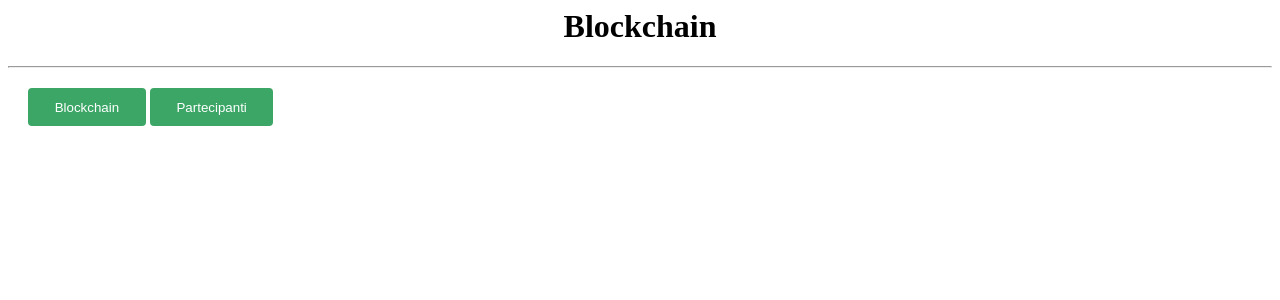
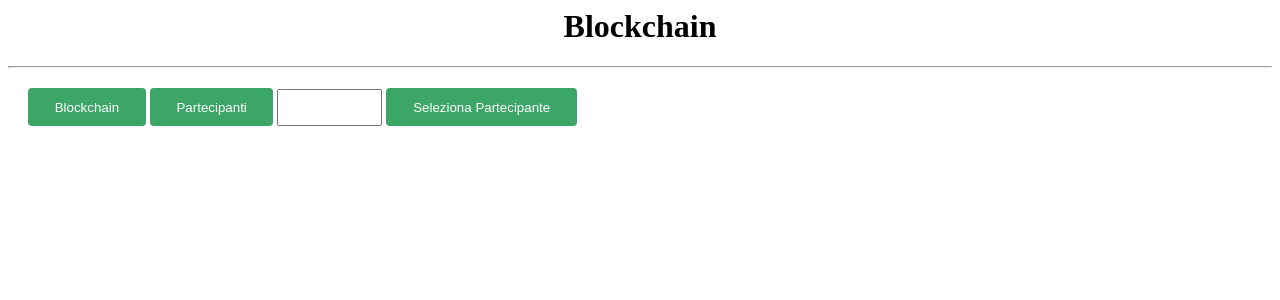
Before and after one commit to GiovanniFausto/Progetto_APL, a Flask app: page / in a window 1280 px wide. Shown: the top 300 px of the page. Run offline with Flask 2, Linux system fonts and the light colour scheme.

Commit message:
add get partecipante

```diff
--- a/Python/serversql.py
+++ b/Python/serversql.py
@@ -149,7 +149,17 @@ def getChain():
     chain = blockchain.getChain() # prende tutta la bc
     dimChain = len(chain)
     res = {"Lunghezza": dimChain, "Catena": chain}
-    return json.dumps(res), 200 #restituisce in formato json la bc
+    return creaListaHtml(chain), 200 #restituisce in formato json la bc
+
+def creaListaHtml(elements):#crea una lista
+    string = "<ul>\n"
+    for s in elements:
+        x=""
+        for i in s:
+            x+=str(i)+" : "+str(s[i])+"<br>"
+        string += "<li>" + x + "</li>\n"
+    string += "</ul>"
+    return string
 
 @app.route('/partecipanti', methods=['GET'])
 def getPartecipantiTest():
--- a/Python/templates/index.html
+++ b/Python/templates/index.html
@@ -10,8 +10,15 @@
 
 	<div style="margin: 20px;">
 
-	<a href="{{node_address}}/chain"><button class="option-btn">Blockchain</button></a>
-	<a href="{{node_address}}/partecipanti"><button class="option-btn">Partecipanti</button></a>
+	<a href="{{node_address}}/chain"  target="post_box"><button class="option-btn">Blockchain</button></a>
+	<a href="{{node_address}}/partecipanti" target="_blank"><button class="option-btn">Partecipanti</button></a>
+	<input type="text" id="name" name="name"  size="10">
+	<script type="text/javascript">
+		function searchURL(){
+		  window.open("{{node_address}}/partecipanti/"+document.getElementById('name').value);
+		}
+	  </script>
+	<button class="option-btn" onclick="searchURL()" target="_blank">Seleziona Partecipante</button>
 
     {% for post in posts %}
 
```
Also changed, not shown: 1 other file.
